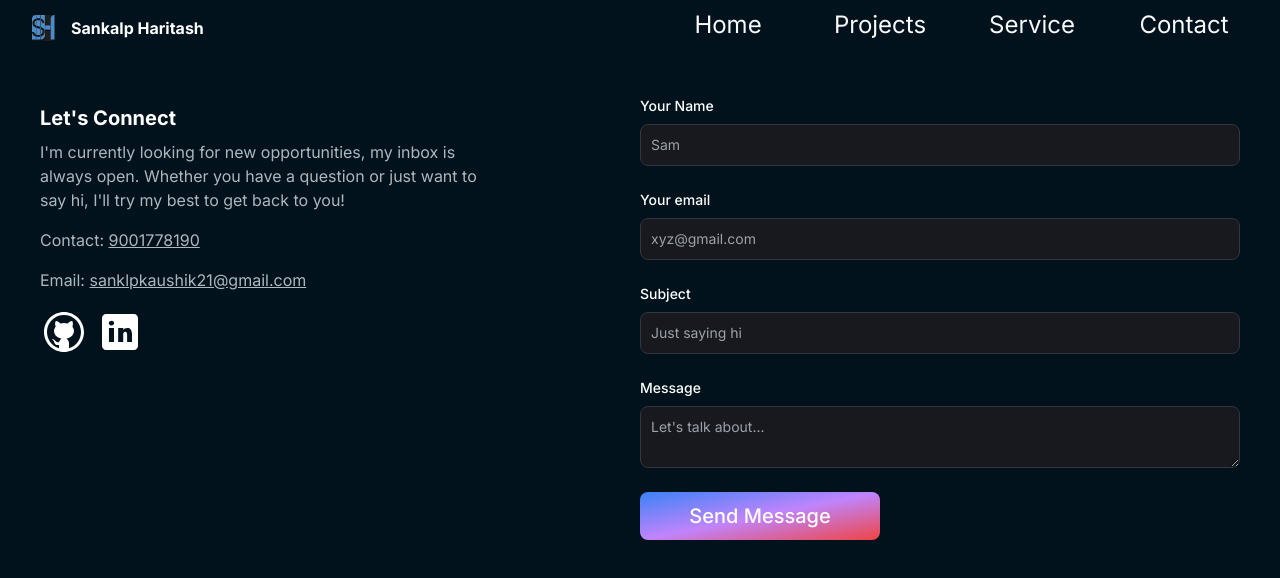
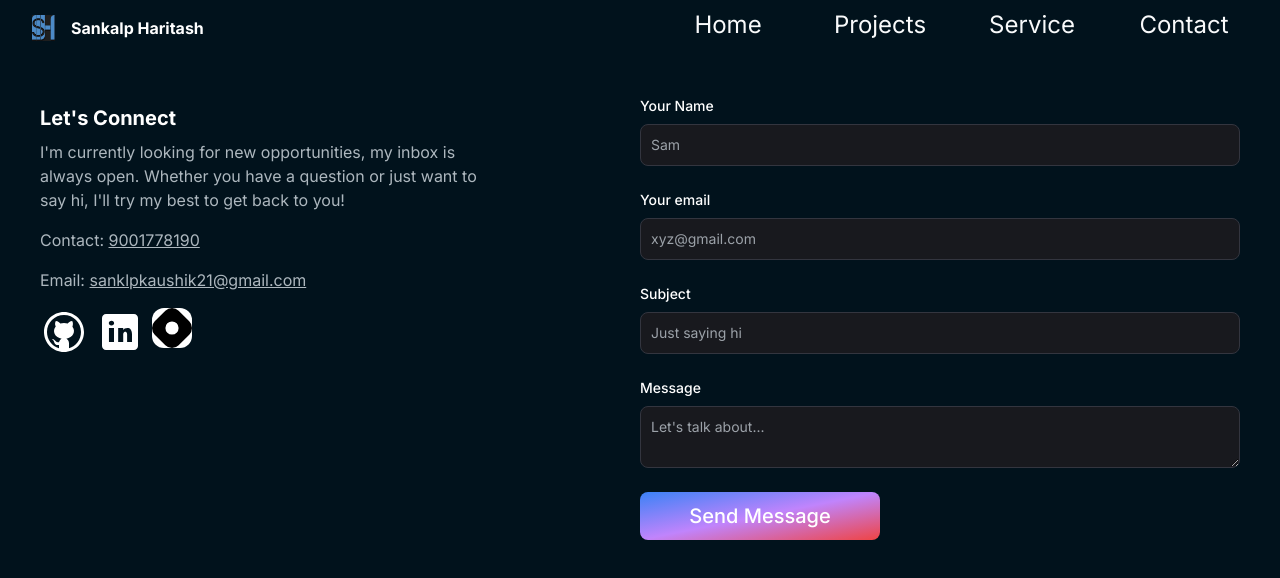
Before and after one commit to SankalpHaritash21/Portfolio, a Next.js app: page /contact in a window 1280 px wide. Shown: the top 578 px of the page. Built offline with nearby package versions, Linux system fonts and the light colour scheme.

Commit message:
improve performance

```diff
--- a/components/EmailSection.tsx
+++ b/components/EmailSection.tsx
@@ -2,6 +2,7 @@
 import React, { useState } from "react";
 import GithubIcon from "@/public/github-icon.svg";
 import LinkedinIcon from "@/public/linkedin-icon.svg";
+import Hashnode from "@/public/Images/hashnode.svg";
 import Link from "next/link";
 import Image from "next/image";
 
@@ -71,6 +72,15 @@ const EmailSection = () => {
               target="_blank"
             >
               <Image src={LinkedinIcon} alt="Linkedin Icon" />
+            </Link>
+            <Link href="https://sankalp-haritash.hashnode.dev/" target="_blank">
+              <Image
+                src={Hashnode}
+                alt="Hashnode Sankalp Haritash"
+                width={40}
+                height={40}
+                className="rounded-xl bg-white"
+              />
             </Link>
           </div>
         </div>
--- a/components/Skills.tsx
+++ b/components/Skills.tsx
@@ -17,10 +17,10 @@ export default function Skills() {
         <div className="text-2xl md:text-3xl font-bold text-start w-full">
           <h1 className="link-underline w-fit">My skills:</h1>
         </div>
-        <ul className="flex flex-wrap justify-center gap-2 text-lg text-gray-800 mt-10">
+        <ul className="flex flex-wrap justify-center gap-2 text-lg text-gray-800 mt-10 ">
           {skillsData.map((skills, index) => (
             <motion.li
-              className="bg-white borderBlack rounded-xl px-5 py-3 dark:bg-white/10 dark:text-white/80 md:m-4 text-sm"
+              className="bg-gray-700 borderBlack rounded-xl px-5 py-3 dark:bg-white/10 dark:text-white/80 text-white md:m-4 text-sm"
               key={skills.id}
               variants={fadeInAnimationVariants}
               initial="initial"
@@ -30,8 +30,8 @@ export default function Skills() {
               }}
               custom={index}
             >
-              <div className="flex flex-col gap-y-5 items-center justify-center">
-                <div className="overflow-hidden h-20">
+              <div className="flex flex-col gap-y-2 w-20 lg:w-32 lg:gap-y-5 items-center justify-center ">
+                <div className="overflow-hidden h-16 lg:h-20">
                   <Image
                     src={skills.image.url}
                     alt={skills.skills}
@@ -39,7 +39,9 @@ export default function Skills() {
                     width={50}
                   />
                 </div>
-                <div className="font-bold text-xl">{skills.skills}</div>
+                <div className="font-bold text-base md:text-xl">
+                  {skills.skills}
+                </div>
               </div>
             </motion.li>
           ))}
```
Also changed, not shown: public/Images/hashnode.png (added), public/Images/hashnode.svg (added).
